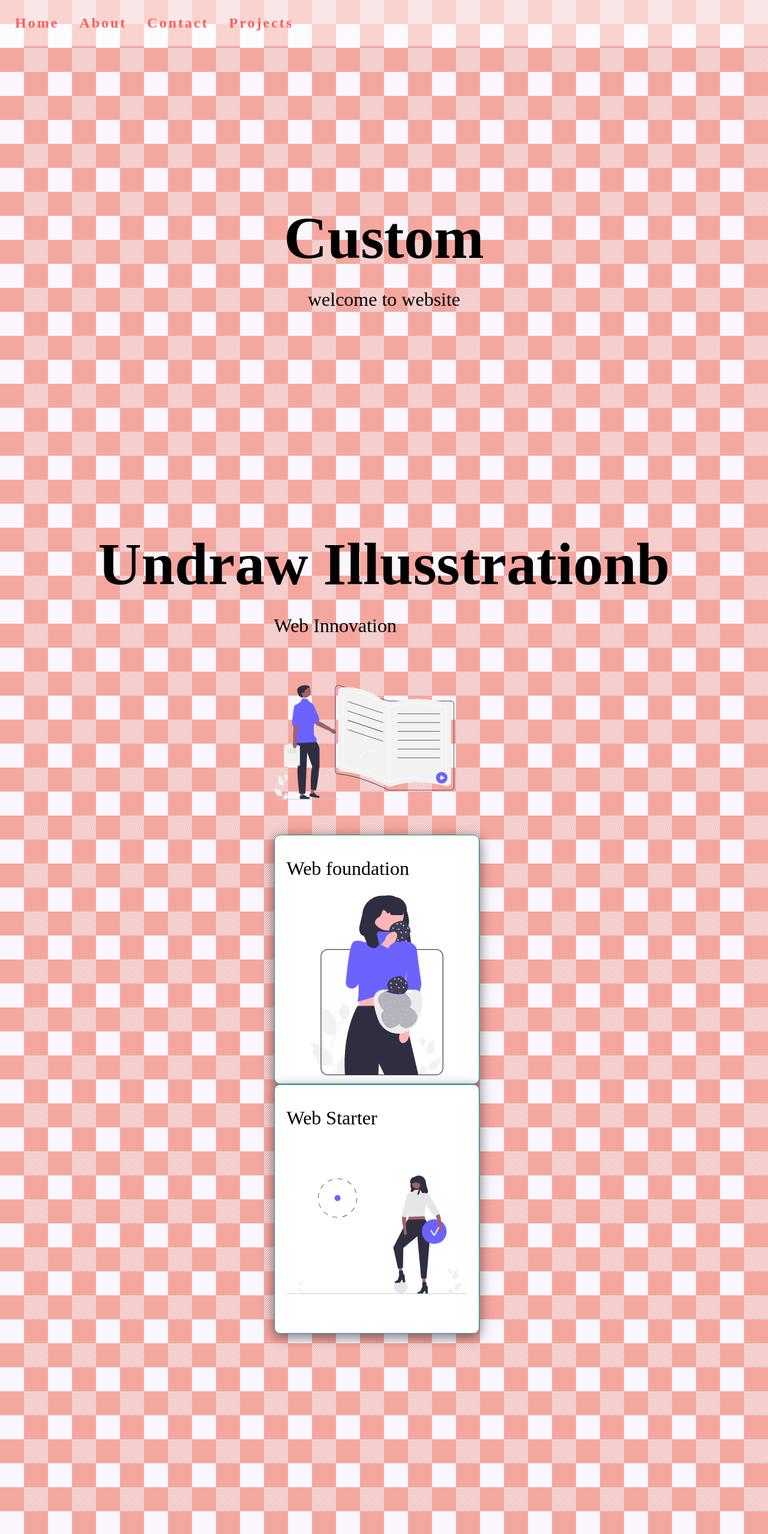
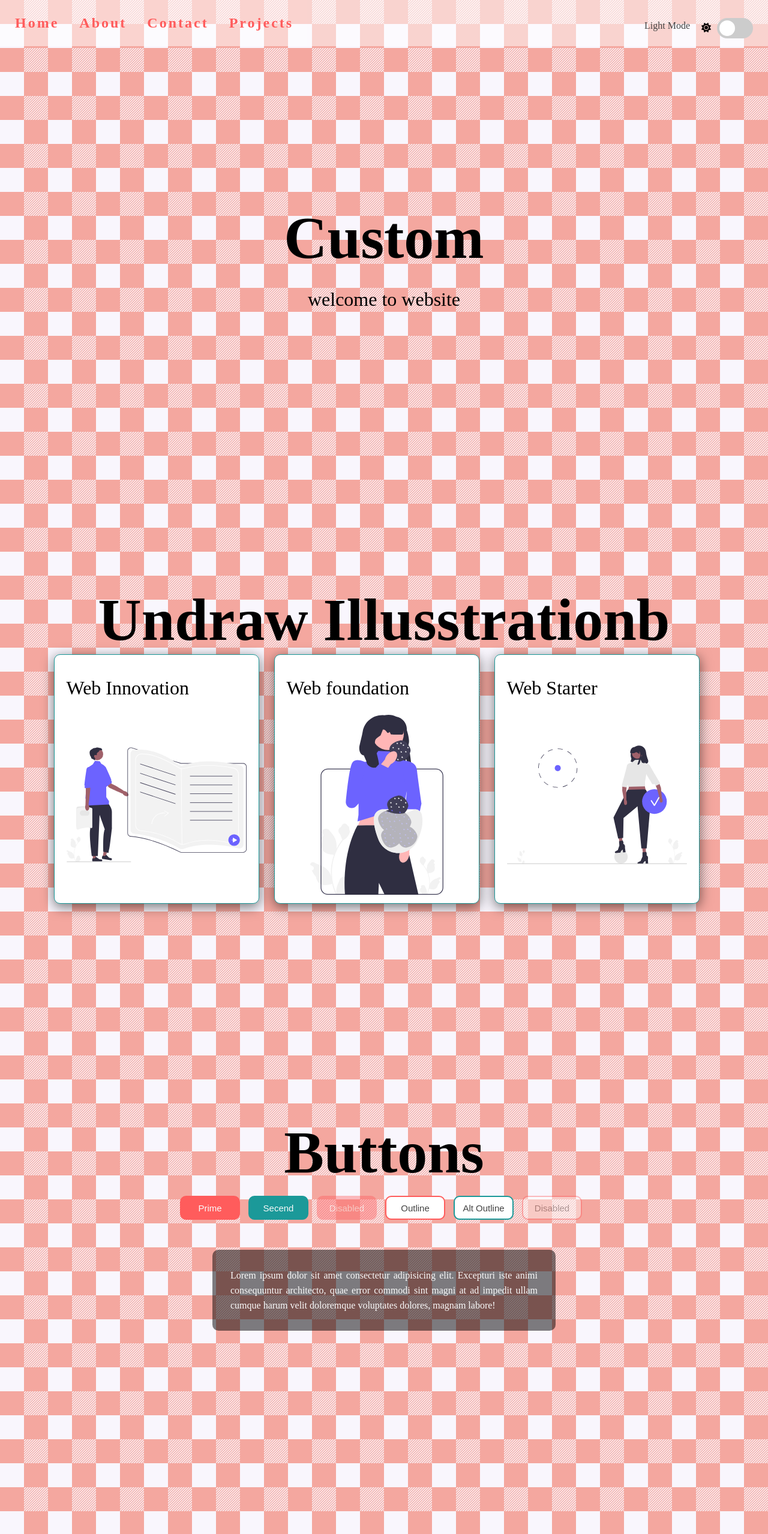
Before and after one commit to sodo2398/templat.project, a plain HTML site: page index.html in a window 1280 px wide. Shown: the top 2558 px of the page at 60% size. Drawn offline with Linux system fonts and the light colour scheme.

Commit message:
Update index.html

```diff
--- a/index.html
+++ b/index.html
@@ -6,8 +6,24 @@
     <meta name="viewport" content="width=device-width, initial-scale=1.0" />
     <title>Template</title>
     <link rel="stylesheet" href="style.css" />
+   <link rel="stylesheet" href= "https://cdnjs.cloudflare.com/ajax/libs/font-awesome/6.1.1/css/all.min.css">
+
+
+
+
   </head>
   <body>
+    <!--Dark Mode Switch-->
+    <div class="theme-switch-wrapper">
+      <span id="toggle-icon">
+        <span class="toggle-text">Light Mode</span>
+        <i class="fa fa-sun"></i>
+      </span>
+      <label class="theme-switch">
+        <input type="checkbox">
+        <div class="slider round"></div>
+      </label>
+    </div>
     <!--Navigation-->
     <nav id="nav">
       <a href="#Home">Home</a>
@@ -26,13 +42,63 @@
     <!--About section-->
     <section id="About">
       <h1>Undraw Illusstrationb</h1>
-      <div class="about container">
-        <div class="images-container">
+      <div class="about-container">
+        <div class="image-container">
           <h2>Web Innovation</h2>
           <img
             src="images/undraw_books_re_8gea.svg"
             alt="proud coder"
             id="image1"
+          />
+        </div>
+        <div class="image-container">
+          <h2>Web foundation</h2>
+          <img src="images/undraw_cookie_love_re_lsjh.svg"" alt="proud coder"
+          id="image2" />
+        </div>
+        <div class="image-container">
+          <h2>Web Starter</h2>
+          <img
+            src="images/undraw_coolness_re_sllr.svg"
+            alt="Idea"
+            id="image3"
+          />
+        </div>
+      </div>
+    </section>
+    <!--Project Section-->
+    <section id="Projects">
+      <h1>Buttons</h1>
+      <div class="buttons">
+        <button class="primary">Prime</button>
+        <button class="secondary">Secend</button>
+        <button class="primary"disabled>Disabled</button>
+        <button class="outline">Outline</button>
+        <button class="secondary outline">Alt Outline</button>
+        <button class="outline"disabled>Disabled</button>
+      </div>
+      <div class="text-box"id="text-box">
+        <p>Lorem ipsum dolor sit amet consectetur adipisicing elit. Excepturi iste animi consequuntur architecto, quae error commodi sint magni at ad impedit ullam cumque harum velit doloremque voluptates dolores, magnam labore!</p>
+      </div>
+    </section>
+    <!--Contact Section-->
+    <section id="contact">
+<div class="social-icon">
+  <i class="fa-brands fa-github-alt"></i>
+  <i class="fa-brands fa-gitlab"></i>
+  <i class="fa-brands fa-github"></i>
+  <i class="fa-brands fa-draft2digital"></i>
+  <i class="fa-brands fa-bitbucket"></i>
+  <i class="fa-brands fa-git-square"></i>
+
+</div>
+
+    </section>
+    <!--script-->
+    <script src="script.js"></script>
+  </body>
+</html>
+
           />
         </div>
         <div class="image-container">
```
